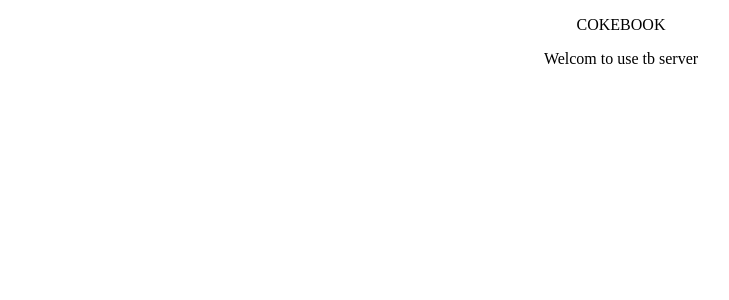
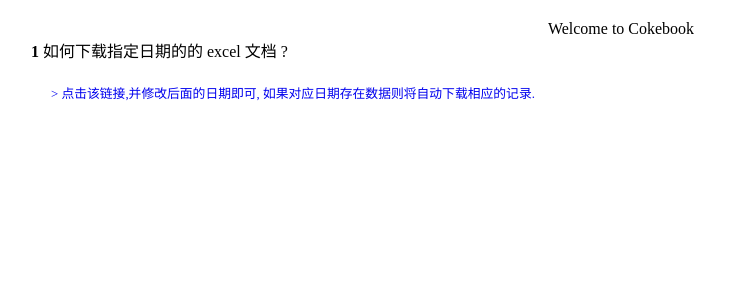
Before and after one commit to zhy0313/tb-spider-web, a Flask app: page / in a window 1280 px wide. Shown: the top 300 px of the page, without its empty margins (19-748 px from the left). Run offline with Flask 2, Linux system fonts and the light colour scheme.

Commit message:
add index

```diff
--- a/app.py
+++ b/app.py
@@ -29,7 +29,7 @@ def index():
     return render_template("index.html")
 
 
-@app.route("/test",methods=["post", "get"])
+@app.route("/test", methods=["post", "get"])
 def test():
     return response(jsonify(name="xm"))
 
@@ -55,7 +55,7 @@ def item():
     return response(jsonify(code=0, message="Insert item success"))
 
 
-@app.route("/industry/flow",methods=["POST"])
+@app.route("/industry/flow", methods=["POST"])
 def flow():
     data_param = request.form['data']
     model = json.loads(data_param)
@@ -87,4 +87,4 @@ def list_day(day):
     return response_
 
 if __name__ == "__main__":
-    app.run(debug=True, host="0.0.0.0")
+    app.run(debug=True, host="0.0.0.0", port=80)
--- a/excel/export.py
+++ b/excel/export.py
@@ -17,7 +17,7 @@ COLS_EXPAND_NAME = {
     "prefix_name":  [("手淘搜索", "手淘搜索"), ("淘内免费其他", "淘内免费其他"), ("淘宝客", "淘宝客"), ("手淘首页", "手淘首页"),
                      ("我的淘宝", "我的淘宝"), ("手淘旺信", "手淘旺信"), ("购物车", "购物车"), ("直通车", "直通车"), ("钻石展位", "钻石展位"),
                      ("钻石展位", "钻石展位")],
-    "cols": [("uv", "访客数")]
+    "cols": [("uv", "访客数"), ("uvRate", "访客数占比"), ("pv", "浏览量"),("pvRate", "浏览量占比")]
 }
 
 
@@ -34,8 +34,10 @@ def expand_names():
 
 def expand_name_values(industry_item):
     result = []
-    wireless = industry_item['flow']['wireless']
-
+    try:
+        wireless = industry_item['flow']['wireless']
+    except KeyError:
+        return result
     def find_wireless_item(name_):
         for item_ in wireless:
             if item_['name'] == name_:
@@ -76,6 +78,7 @@ def create_industry_excel(industry_items):
         for col_index in range(0, len(COLS_NAME)):
             col = COLS_NAME[col_index]
             write_sheet_row(work_sheet, index + 1, col_index, item[col["name"]])
+        print(item)
         expand_values = expand_name_values(item)
         cols_name_length = len(COLS_NAME)
         for col_index in range(0, len(expand_values)):
--- a/templates/index.html
+++ b/templates/index.html
@@ -2,13 +2,23 @@
 <html lang="en">
 <head>
     <meta charset="UTF-8">
-    <title>Title</title>
+    <title>Cokebook</title>
     <link href="/static/index.css" rel="stylesheet" />
 </head>
 <body>
-    <center>
-        <p>COKEBOOK</p>
-        <p>Welcom to use tb server</p>
-    </center>
+    <div class="header"></div>
+    <div class="body" style="padding:20px 50px;">
+        <div style="text-align:center">Welcome to Cokebook</div>
+        <div>
+            <div>
+                    <b>1</b> 如何下载指定日期的的 excel 文档 ?</a>
+                   <p></p>
+                    <span style="display:inline-block;padding:5px 20px;font-size:0.8em; "><a  style="text-decoration:none;" target="_blank" href="./industry/list/2017-01-01">
+                        > 点击该链接,并修改后面的日期即可, 如果对应日期存在数据则将自动下载相应的记录.
+                    </a></span>
+            </div>
+        </div>
+    </div>
+
 </body>
 </html>
```
Also changed, not shown: 1 other file.
